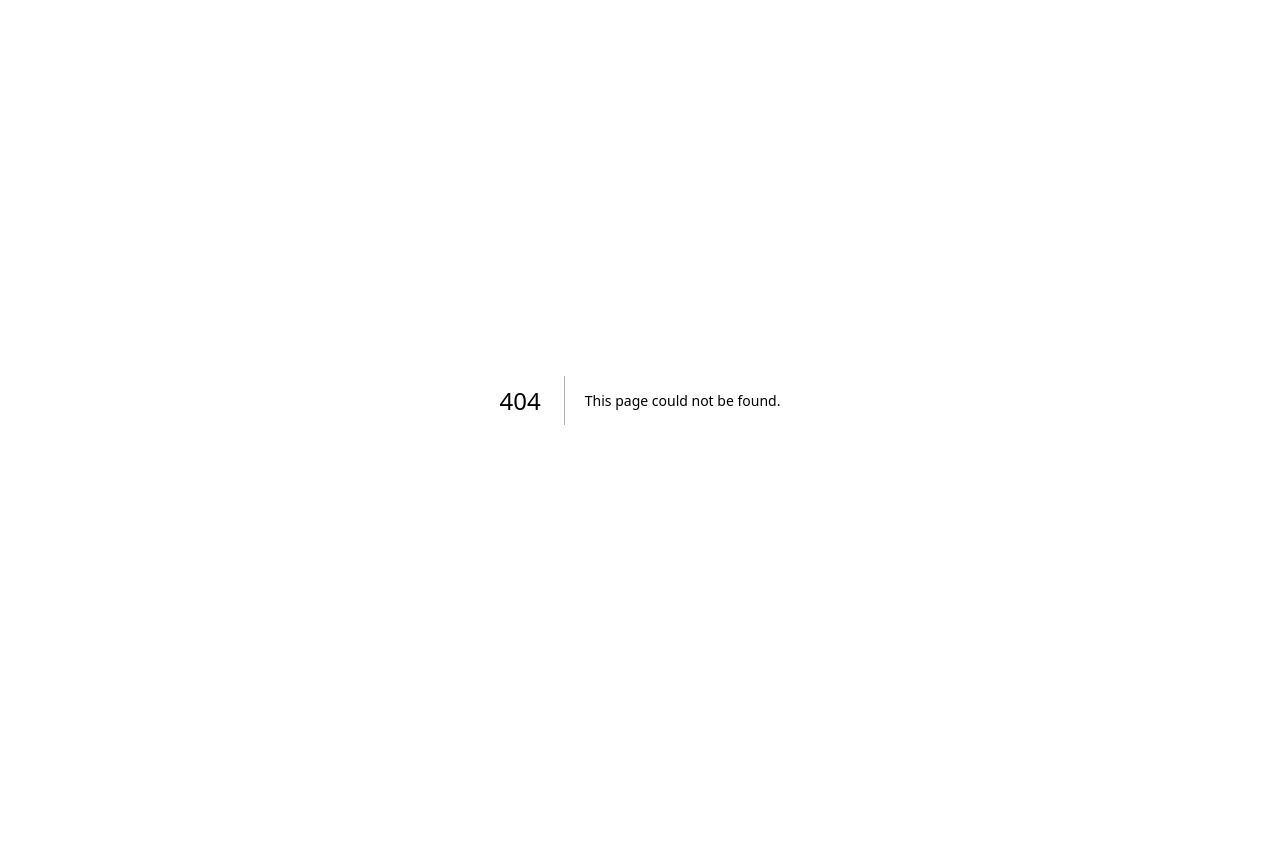
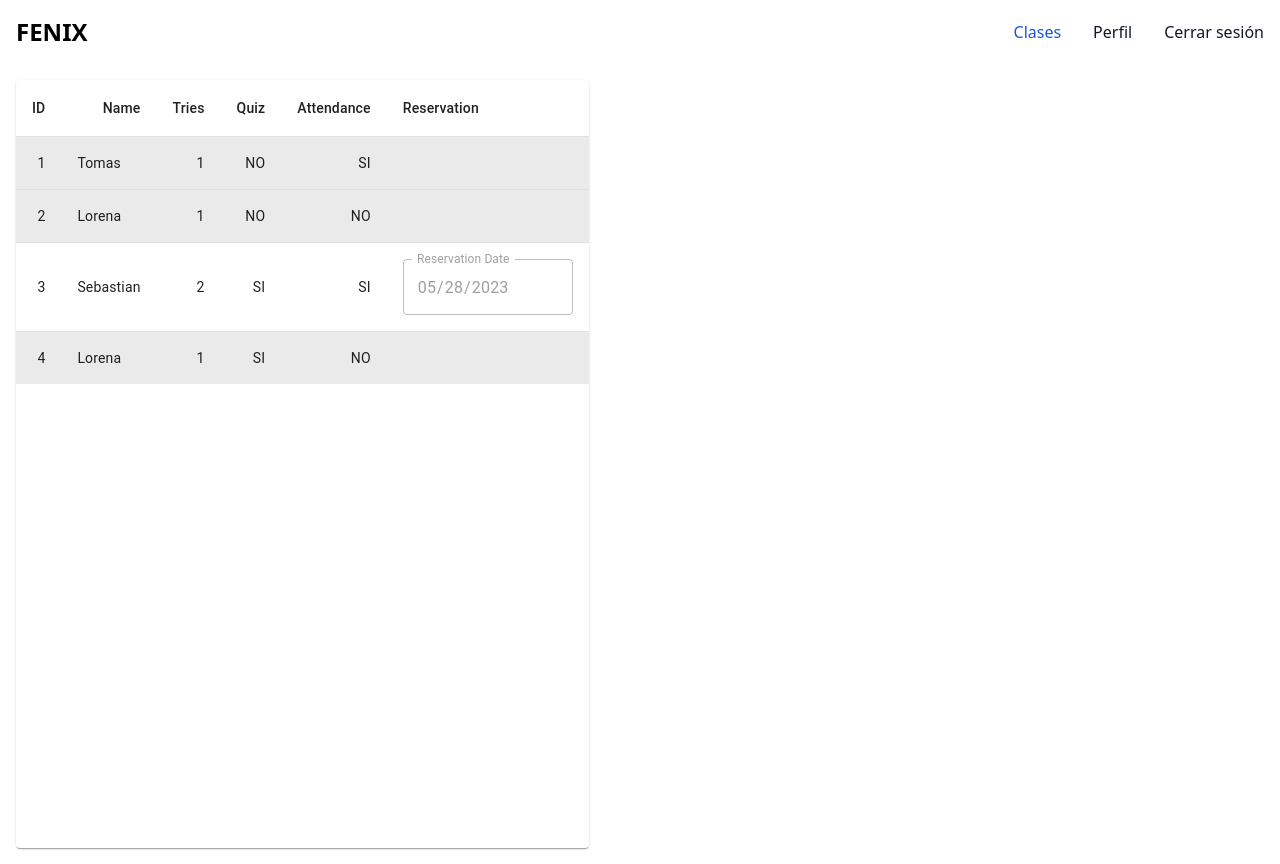
Before and after one commit to sebasbeleno/FENIX-APP, a Next.js app: page /profesor/1 in a window 1280 px wide. Before the commit this address had no page. Before the commit the page ends 800 px from the top, so only its background shows below. Built offline with nearby package versions, Linux system fonts and the light colour scheme.

Commit message:
Users list implementation

```diff
--- a/package.json
+++ b/package.json
@@ -9,6 +9,10 @@
     "lint": "next lint"
   },
   "dependencies": {
+    "@emotion/react": "^11.11.0",
+    "@emotion/styled": "^11.11.0",
+    "@mui/icons-material": "^5.11.16",
+    "@mui/material": "^5.13.2",
     "@next-auth/firebase-adapter": "^2.0.1",
     "@types/node": "20.2.5",
     "@types/react": "18.2.7",
--- /dev/null
+++ b/src/pages/profesor/[id].tsx
@@ -0,0 +1,129 @@
+import { Inter } from "next/font/google";
+import Table from '@mui/material/Table';
+import TableBody from '@mui/material/TableBody';
+import TableCell from '@mui/material/TableCell';
+import TableContainer from '@mui/material/TableContainer';
+import TableHead from '@mui/material/TableHead';
+import TableRow from '@mui/material/TableRow';
+import Paper from '@mui/material/Paper';
+import Grid from '@mui/material/Grid';
+import TextField from '@mui/material/TextField';
+
+import Layout from "@/components/Layout";
+const inter = Inter({ subsets: ["latin"] });
+
+
+const mockStyle = {
+  '&:last-child td, &:last-child th': { border: 0 },
+  backgroundColor: '#eaeaea',
+
+}
+
+export default function Dashboard() {
+  const students = [{
+    id: 1,
+    name: "Tomas",
+    tries: 1,
+    reservationDate: "2023-05-27",
+    condition1: 'NO',
+    condition2: 'SI',
+  },
+  {
+    id: 2,
+    name: "Lorena",
+    tries: 1,
+    reservationDate: "2023-05-27",
+    condition1: 'NO',
+    condition2: 'NO',
+  },
+  {
+    id: 3,
+    name: "Sebastian",
+    tries: 2,
+    reservationDate: "2023-05-28",
+    condition1: 'SI',
+    condition2: 'SI',
+  },
+  {
+    id: 4,
+    name: "Lorena",
+    tries: 1,
+    reservationDate: "2023-05-27",
+    condition1: 'SI',
+    condition2: 'NO',
+  },
+
+  ]
+
+  const studentsMocked = students.map((student) => {
+    if (student.tries <= 3) {
+      return (<TableRow
+        key={student.name}
+        sx={
+          student.condition1 == "NO" || student.condition2 == "NO" ?
+            { ...mockStyle } :
+            { '&:last-child td, &:last-child th': { border: 0 } }}
+      >
+        <TableCell align="right">{student.id}</TableCell>
+        <TableCell component="th" scope="row">
+          {student.name}
+        </TableCell>
+        <TableCell align="right">{student.tries}</TableCell>
+        <TableCell align="right">{student.condition1}</TableCell>
+        <TableCell align="right">{student.condition2}</TableCell>
+        <TableCell>
+          <div style={{
+            display: 'flex',
+            flexDirection: 'row',
+            gap: '10px',
+            alignItems: 'center',
+            alignContent: 'center',
+            justifyContent: 'center',
+            justifyItems: 'center',
+          }}>
+            <div>
+              {student.condition1 == "NO" || student.condition2 == "NO" ?
+                null :
+                <TextField
+                  id="date"
+                  label="Reservation Date"
+                  type="date"
+                  disabled
+                  value={student.reservationDate}
+                  InputLabelProps={{ shrink: true }}
+                />
+              }
+            </div>
+          </div>
+        </TableCell>
+      </TableRow>
+      )
+    }
+  })
+
+  return (
+    <Layout>
+      <Paper>
+        <Grid container justifyContent="center">
+          <TableContainer>
+            <Table aria-label="simple table">
+              <TableHead>
+                <TableRow>
+                  <TableCell>ID</TableCell>
+                  <TableCell align="right">Name</TableCell>
+                  <TableCell align="right">Tries</TableCell>
+                  <TableCell align="right">Quiz</TableCell>
+                  <TableCell align="right">Attendance</TableCell>
+                  <TableCell>Reservation</TableCell>
+                </TableRow>
+              </TableHead>
+              <TableBody>
+                {studentsMocked}
+              </TableBody>
+            </Table>
+          </TableContainer>
+        </Grid>
+      </Paper>
+    </Layout>
+  );
+}
```
Also changed, not shown: src/mocks/profesors.json (added, +12 -0 lines).
